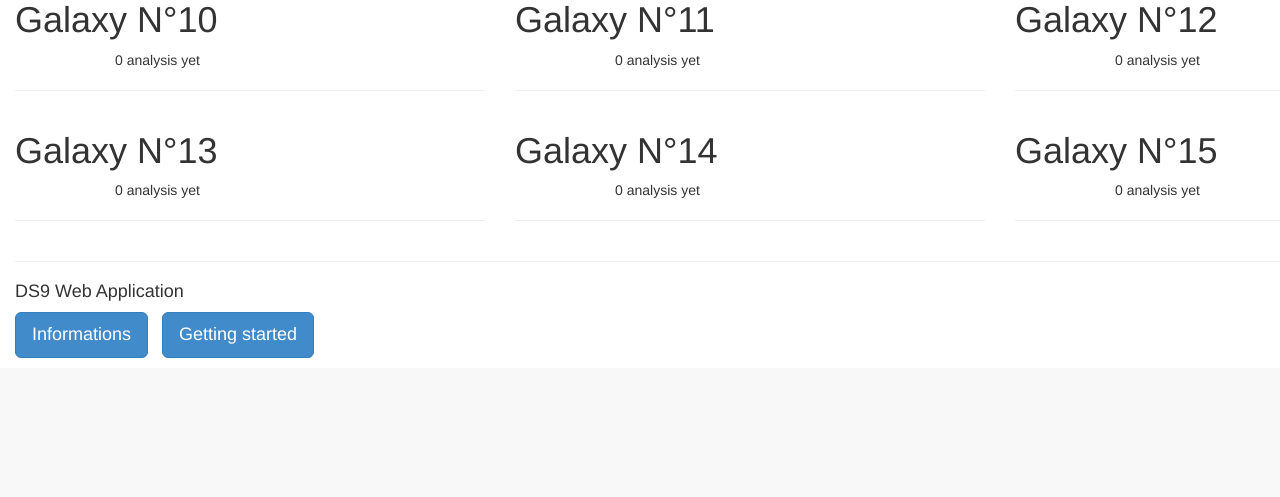
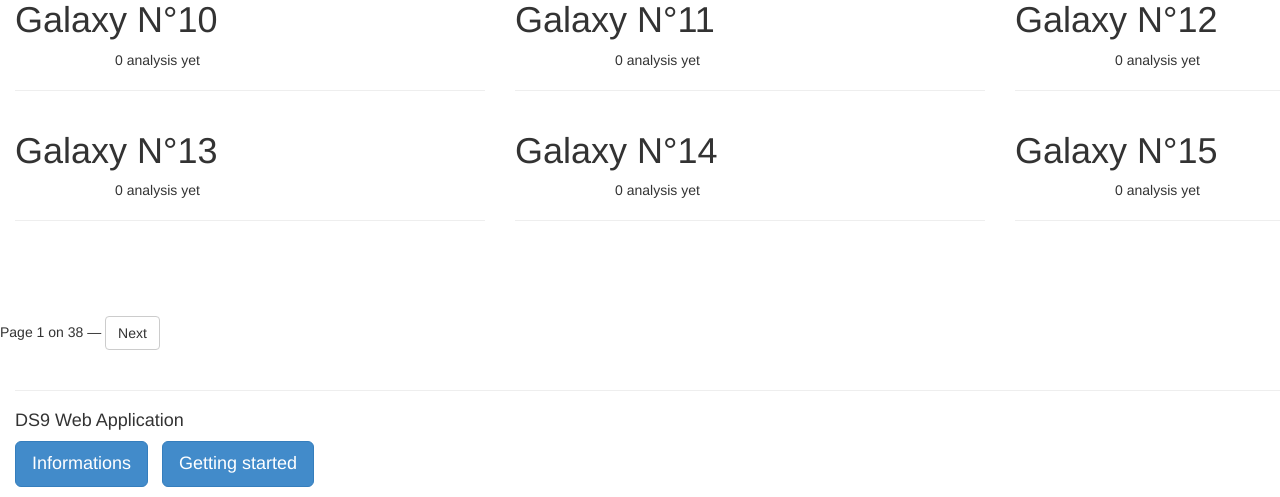
Before and after one commit to lguibert/ds9, a Django app: page /ds9s/ in a window 1280 px wide; the page is wider, and only the part inside the window is pictured. Shown: the part 719-1216 px from the top of that part. Before the commit the page ends 1077 px from the top of that part, so only its background shows below. Run offline with Django 3.2, Linux system fonts and the light colour scheme; data comes from the database, SQL or seed files in the repository; parts of the project's set-up code (start-up, migrations or seed data) failed here and were passed over; some libraries are stand-ins or nearby versions.

Commit message:
all ok now

```diff
--- a/ds9s/templates/homeGalaxy.html
+++ b/ds9s/templates/homeGalaxy.html
@@ -13,17 +13,15 @@
 			</div>
 		{%endfor%}
 
-		{% if is_paginated %}
-			<div class="pagination clear">
-		    {% if page_obj.has_previous %}
-		    	<a class="btn btn-default" href="?page={{ page_obj.previous_page_number }}">Previous</a> —
-		    {% endif %}
-		    Page {{ page_obj.number }} on {{ page_obj.paginator.num_pages }}
-		    {% if page_obj.has_next %}
-		    	— <a class="btn btn-default" href="?page={{ page_obj.next_page_number }}">Next</a>
-		    {% endif %}
-		    </div>
-		{% endif %}
+		<div class="pagination clear">
+			{% if galaxys.has_previous %}
+			    <a class="btn btn-default" href="?page={{ galaxys.previous_page_number }}">Previous</a> —
+			{% endif %}
+			Page {{ galaxys.number }} on {{ galaxys.paginator.num_pages }}
+			{% if galaxys.has_next %}
+			    — <a class="btn btn-default" href="?page={{ galaxys.next_page_number }}">Next</a>
+			{% endif %}
+		</div>
 	{% else %}
 		<h1>No data yet. <a href="/ds9s/fits/upload/">Add some !</a></h1>
 	{% endif %}
--- a/ds9s/urls.py
+++ b/ds9s/urls.py
@@ -1,5 +1,4 @@
 from django.conf.urls import patterns, url, include
-from ds9s.views import ViewHome, ViewHomeFits
 
 urlpatterns = patterns('ds9s.views',
 	url(r'^/?$', 'viewHomeGalaxy'),
```
Also changed, not shown: ds9s/tips.txt (+25 -0 lines), ds9s/views/user_views.py (+3 -23 lines), 2 other files.
